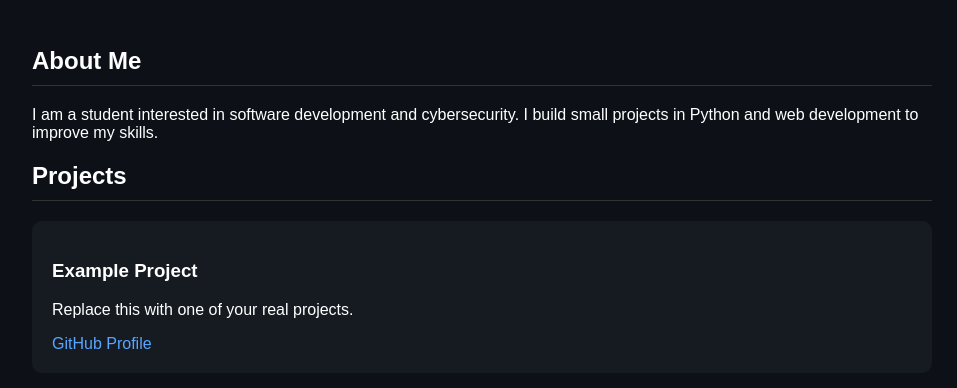
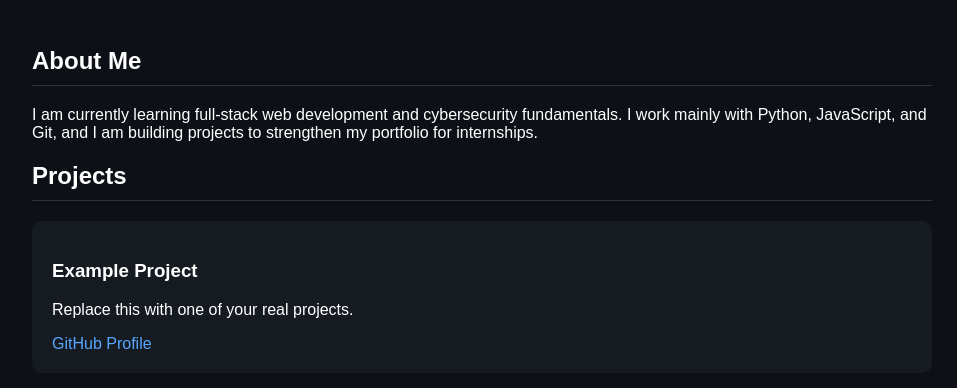
Before and after one commit to Faltiy/ringgold.dev, a plain HTML site: page index.html in a window 1280 px wide. Shown: the part 180-568 px from the top of the page, without its empty margins (158-1115 px from the left). Drawn offline with Linux system fonts and the light colour scheme.

Commit message:
update index page

```diff
--- a/index.html
+++ b/index.html
@@ -22,8 +22,8 @@
     <h2>About Me</h2>
 
     <p>
-        I am a student interested in software development and cybersecurity.
-  I build small projects in Python and web development to improve my skills.
+  I am currently learning full-stack web development and cybersecurity fundamentals.
+  I work mainly with Python, JavaScript, and Git, and I am building projects to strengthen my portfolio for internships.
     </p>
   </section>
 
```
